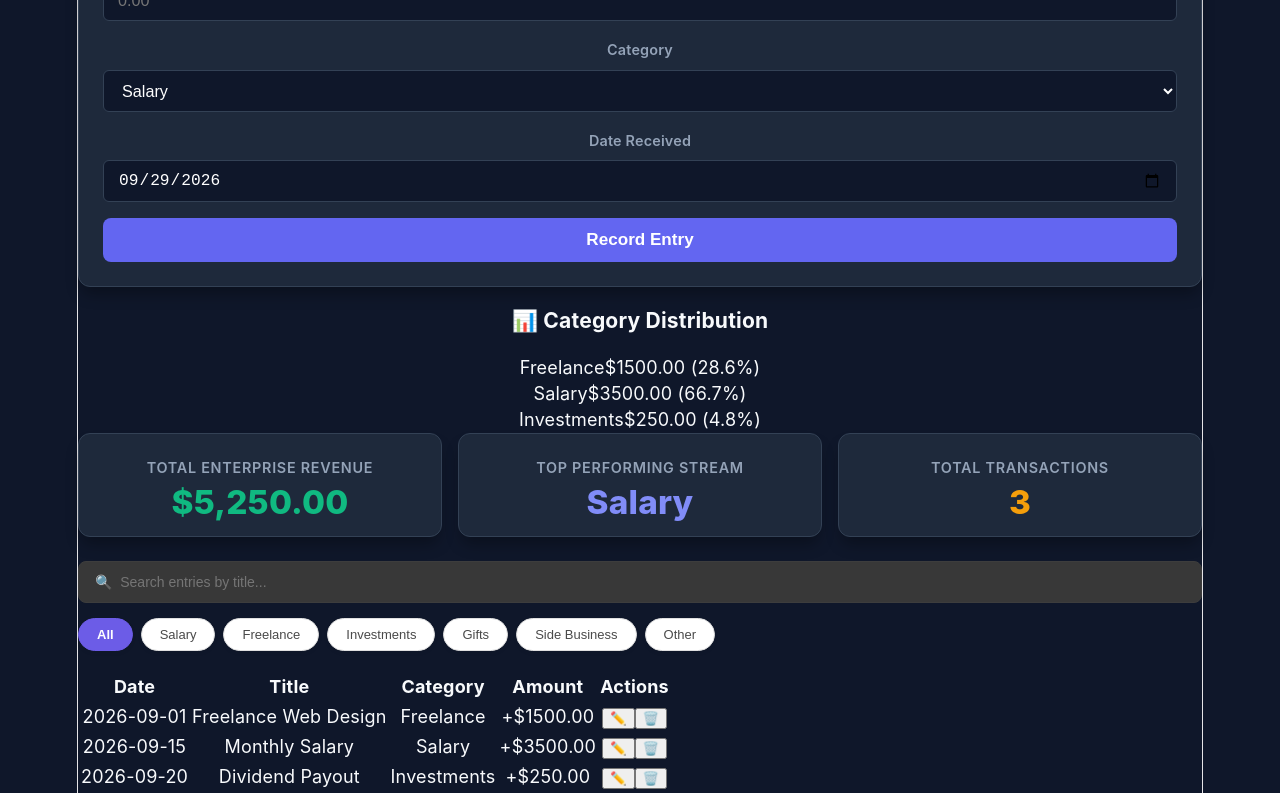
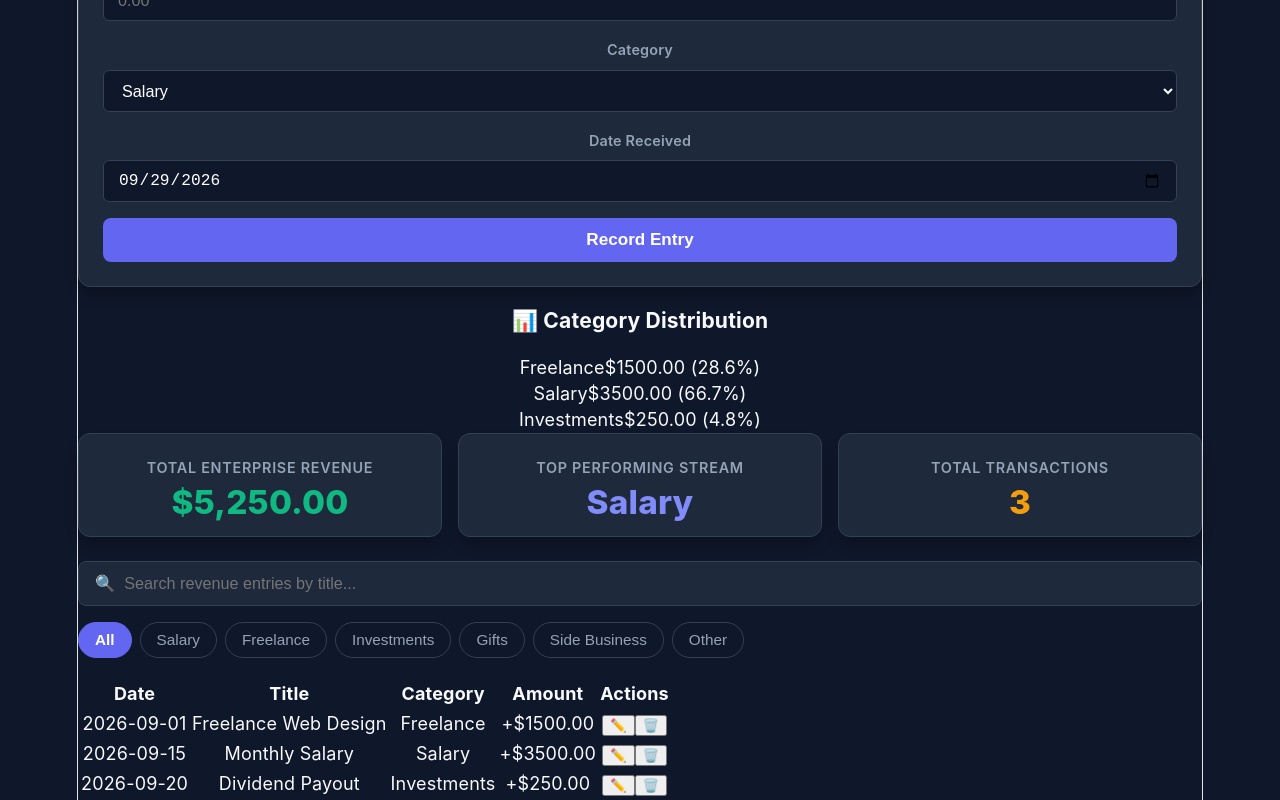
Before and after one commit to kantonio250000000109-code/TLA1_PROJECT, a React (Vite) app in the folder vite-project/: page / in a window 1280 px wide. Shown: the part 328-1128 px from the top of the page. Built offline with nearby package versions, Linux system fonts and the light colour scheme.

Commit message:
Refactor CategoryFilter styles and placeholders

```diff
--- a/vite-project/src/components/CategoryFilter.jsx
+++ b/vite-project/src/components/CategoryFilter.jsx
@@ -5,27 +5,25 @@ const CATEGORIES = ['All', 'Salary', 'Freelance', 'Investments', 'Gifts', 'Side
 export default function CategoryFilter({ selectedCategory, onSelectCategory, searchQuery, onSearchChange }) {
   return (
     <div style={{ marginBottom: '20px' }}>
-      {/* Search Input Bar */}
-      <div style={{ position: 'relative', marginBottom: '15px' }}>
+      <div style={{ marginBottom: '16px' }}>
         <input
           type="text"
-          placeholder="🔍  Search entries by title..."
+          placeholder="🔍  Search revenue entries by title..."
           value={searchQuery}
           onChange={(e) => onSearchChange(e.target.value)}
           style={{
             width: '100%',
             padding: '12px 16px',
             borderRadius: '8px',
-            border: '1px solid #3d3d3d',
-            backgroundColor: '#383838',
+            border: '1px solid #334155',
+            backgroundColor: '#1e293b',
             color: '#ffffff',
-            fontSize: '14px',
+            fontSize: '0.9rem',
             boxSizing: 'border-box'
           }}
         />
       </div>
 
-      {/* Category Filter Pills */}
       <div style={{ display: 'flex', flexWrap: 'wrap', gap: '8px' }}>
         {CATEGORIES.map((cat) => {
           const isActive = selectedCategory === cat;
@@ -35,16 +33,15 @@ export default function CategoryFilter({ selectedCategory, onSelectCategory, sea
               type="button"
               onClick={() => onSelectCategory(cat)}
               style={{
-                padding: '8px 18px',
+                padding: '8px 16px',
                 borderRadius: '20px',
-                border: '1px solid ' + (isActive ? '#6c5ce7' : '#e0e0e0'),
-                backgroundColor: isActive ? '#6c5ce7' : '#ffffff',
-                color: isActive ? '#ffffff' : '#4a4a4a',
+                border: '1px solid ' + (isActive ? '#6366f1' : '#334155'),
+                backgroundColor: isActive ? '#6366f1' : '#0f172a',
+                color: isActive ? '#ffffff' : '#94a3b8',
                 fontWeight: isActive ? '600' : '500',
-                fontSize: '13px',
+                fontSize: '0.85rem',
                 cursor: 'pointer',
-                transition: 'all 0.2s ease',
-                boxShadow: '0 2px 4px rgba(0,0,0,0.05)'
+                transition: 'all 0.2s ease'
               }}
             >
               {cat}
```
